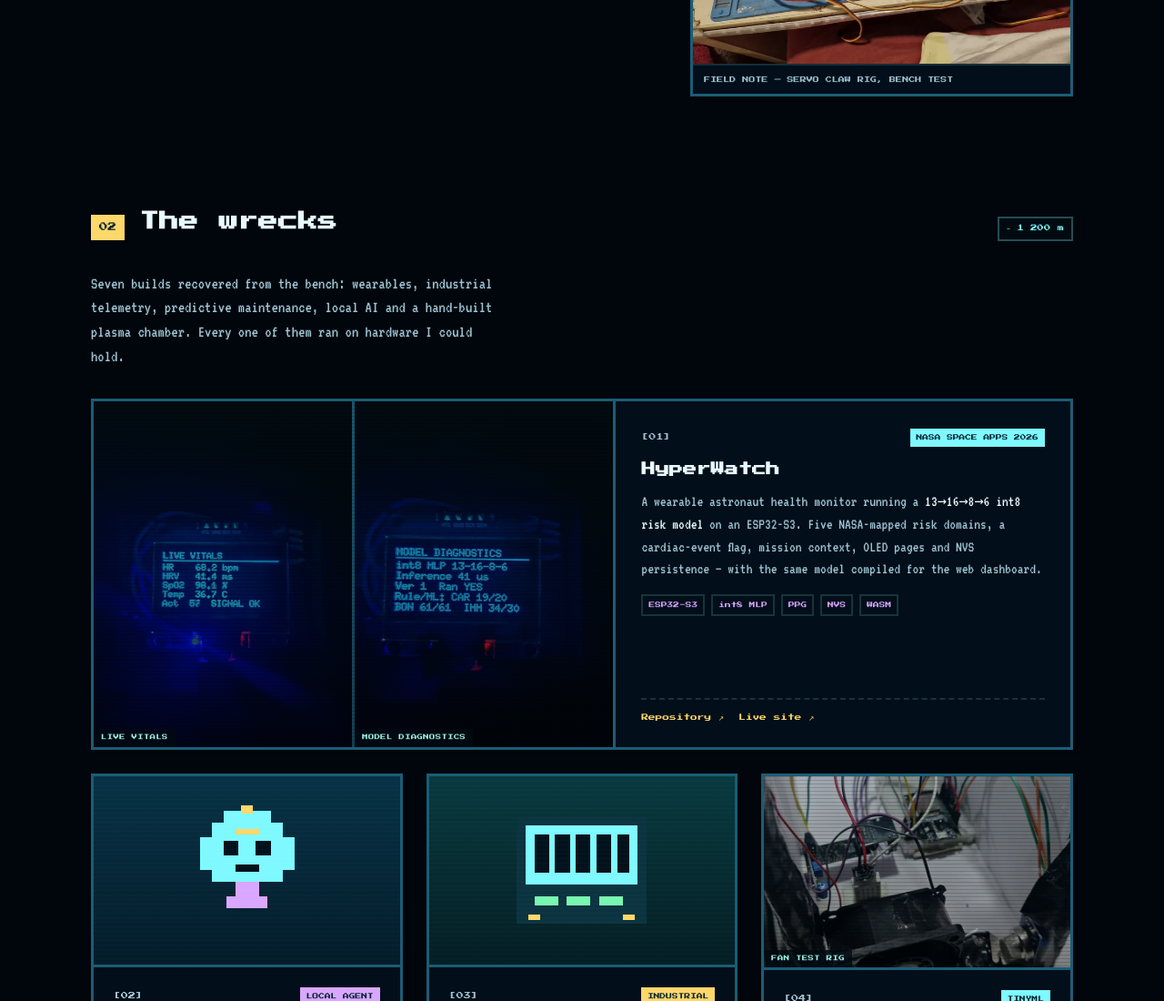
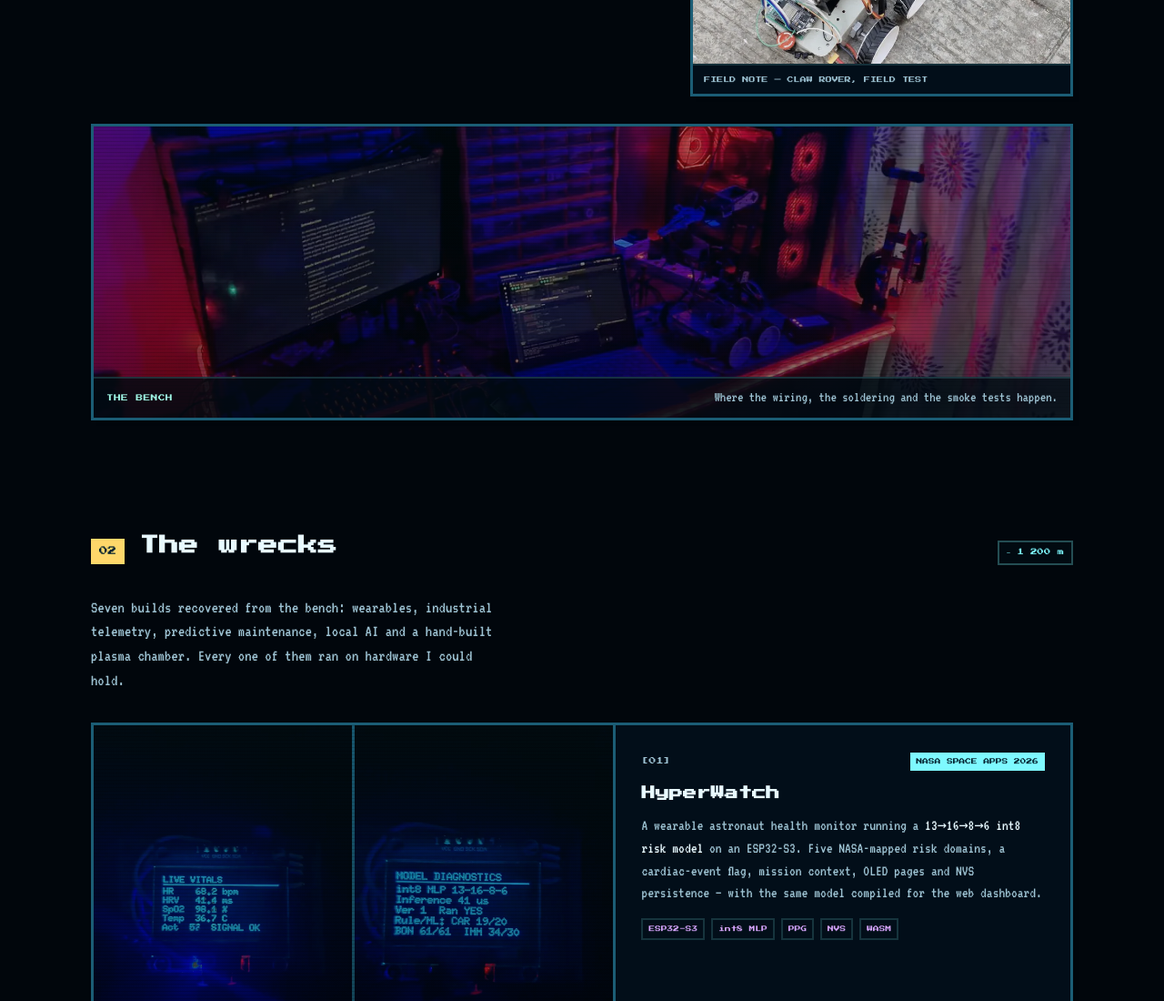
Before and after one commit to dhruvkotian/dhruvkotian.github.io, a plain HTML site: page index.html in a window 1280 px wide. Shown: the part 1700-2800 px from the top of the page at 91% size. Drawn offline with Linux system fonts and the light colour scheme; animation ran at ten frames a second.

Commit message:
feat: real photos for ParoClaw, EM2M and plasma cards
- ParoClaw, EM2M and Vacuum Plasma cards now use local photos
  instead of the SVG pixel plates; drop the plate CSS entirely.
- Swap the about figure from the bench claw to the claw rover,
  captioned as a field test.
- Add a wide workbench band under the about grid.
- Remove the now-unused bench-claw.webp.

```diff
--- a/index.html
+++ b/index.html
@@ -679,6 +679,58 @@
     border-top: 2px solid rgba(126, 249, 255, .14);
   }
 
+  .workbench {
+    position: relative;
+    margin: 30px 0 0;
+    border: 3px solid var(--edge);
+    background: var(--panel);
+    box-shadow: 6px 6px 0 var(--shadow);
+    overflow: hidden;
+  }
+
+  .workbench img {
+    display: block;
+    width: 100%;
+    height: clamp(180px, 26vw, 320px);
+    object-fit: cover;
+    filter: saturate(.82) contrast(1.06) brightness(.9);
+  }
+
+  .workbench::after {
+    content: "";
+    position: absolute;
+    inset: 0;
+    pointer-events: none;
+    background:
+      repeating-linear-gradient(to bottom, rgba(0, 0, 0, .14) 0 1px, transparent 1px 4px),
+      linear-gradient(180deg, rgba(6, 60, 84, .12), rgba(1, 10, 18, .45));
+  }
+
+  .workbench figcaption {
+    position: absolute;
+    z-index: 2;
+    left: 0;
+    right: 0;
+    bottom: 0;
+    display: flex;
+    flex-wrap: wrap;
+    gap: 6px 16px;
+    align-items: baseline;
+    justify-content: space-between;
+    padding: 10px 14px;
+    background: rgba(1, 10, 18, .8);
+    border-top: 2px solid rgba(126, 249, 255, .16);
+    font-size: 1rem;
+    color: var(--ink-dim);
+  }
+
+  .workbench figcaption span:first-child {
+    font-family: var(--font-pixel);
+    font-size: .48rem;
+    letter-spacing: .06em;
+    color: var(--foam);
+  }
+
   @media (max-width: 860px) {
     .about-grid { grid-template-columns: 1fr; }
   }
@@ -884,50 +936,6 @@
       object-fit: cover;
     }
     .card--feature .card-body { padding: 30px 28px 26px; }
-  }
-
-  /* pixel plates for projects without photos */
-  .plate {
-    position: relative;
-    display: grid;
-    place-items: center;
-    aspect-ratio: 16 / 10;
-    border-bottom: 3px solid var(--edge);
-    overflow: hidden;
-  }
-
-  .plate::before {
-    content: "";
-    position: absolute;
-    inset: 0;
-    opacity: .5;
-    background:
-      repeating-linear-gradient(to bottom, rgba(255, 255, 255, .04) 0 1px, transparent 1px 5px);
-  }
-
-  .plate svg { width: 58%; height: auto; max-height: 78%; }
-
-  .plate--claw { background: linear-gradient(180deg, #073246, #041c2a); }
-  .plate--meter { background: linear-gradient(180deg, #083a3f, #041e24); }
-  .plate--plasma { background: radial-gradient(circle at 50% 55%, #2a1140 0%, #0a1020 55%, #03080f 100%); }
-
-  .plate--plasma::after {
-    content: "";
-    position: absolute;
-    left: 50%;
-    top: 55%;
-    width: 46%;
-    height: 46%;
-    transform: translate(-50%, -50%);
-    background: radial-gradient(circle, rgba(255, 120, 220, .55), rgba(126, 249, 255, .22) 42%, transparent 70%);
-    filter: blur(6px);
-    animation: flicker 3.4s steps(3, end) infinite;
-  }
-
-  @keyframes flicker {
-    0%, 100% { opacity: .7; }
-    35% { opacity: 1; }
-    62% { opacity: .55; }
   }
 
   /* --- stack ------------------------------------------------------ */
@@ -1339,12 +1347,21 @@
           </aside>
 
           <figure class="aside-photo reveal">
-            <img src="img/bench-claw.webp" width="760" height="570" loading="lazy" decoding="async"
-                 alt="Servo-driven robotic claw on a bench beside an ESP32 dev board and wiring." />
-            <figcaption>FIELD NOTE &mdash; SERVO CLAW RIG, BENCH TEST</figcaption>
+            <img src="img/claw-rover.webp" width="760" height="570" loading="lazy" decoding="async"
+                 alt="Four-wheeled rover with a servo-driven claw arm on concrete during a field test." />
+            <figcaption>FIELD NOTE &mdash; CLAW ROVER, FIELD TEST</figcaption>
           </figure>
         </div>
       </div>
+
+      <figure class="workbench reveal">
+        <img src="img/workbench.webp" width="1200" height="514" loading="lazy" decoding="async"
+             alt="Night-time desk setup with two screens of code, a red-lit PC tower and rover builds on the bench." />
+        <figcaption>
+          <span>THE BENCH</span>
+          <span>Where the wiring, the soldering and the smoke tests happen.</span>
+        </figcaption>
+      </figure>
     </div>
   </section>
 
@@ -1402,28 +1419,10 @@
 
         <!-- ParoClaw -->
         <article class="card reveal">
-          <div class="plate plate--claw" aria-hidden="true">
-            <svg viewBox="0 0 120 96" shape-rendering="crispEdges">
-              <g fill="#7ef9ff">
-                <rect x="44" y="8" width="32" height="8"/>
-                <rect x="36" y="16" width="48" height="40"/>
-                <rect x="28" y="26" width="8" height="22"/>
-                <rect x="84" y="26" width="8" height="22"/>
-              </g>
-              <g fill="#02121c">
-                <rect x="44" y="28" width="10" height="10"/>
-                <rect x="66" y="28" width="10" height="10"/>
-                <rect x="52" y="44" width="16" height="5"/>
-              </g>
-              <g fill="#d9a7ff">
-                <rect x="52" y="56" width="16" height="10"/>
-                <rect x="46" y="66" width="28" height="8"/>
-              </g>
-              <g fill="#ffd76a">
-                <rect x="52" y="20" width="16" height="4"/>
-                <rect x="56" y="4" width="8" height="6"/>
-              </g>
-            </svg>
+          <div class="card-media">
+            <img src="img/paroclaw.webp" width="760" height="475" loading="lazy" decoding="async"
+                 alt="ParoClaw chat log where the agent captures a camera snapshot and describes the frame it sees." />
+            <figcaption>VISION TOOL, LAN</figcaption>
           </div>
           <div class="card-body">
             <div class="card-top">
@@ -1448,31 +1447,10 @@
 
         <!-- EM2M -->
         <article class="card reveal">
-          <div class="plate plate--meter" aria-hidden="true">
-            <svg viewBox="0 0 120 96" shape-rendering="crispEdges">
-              <g fill="#0b3340">
-                <rect x="16" y="12" width="88" height="72"/>
-              </g>
-              <g fill="#7ef9ff">
-                <rect x="22" y="18" width="76" height="40"/>
-              </g>
-              <g fill="#02121c">
-                <rect x="28" y="24" width="10" height="26"/>
-                <rect x="42" y="24" width="10" height="26"/>
-                <rect x="56" y="24" width="10" height="26"/>
-                <rect x="70" y="24" width="10" height="26"/>
-                <rect x="84" y="24" width="8" height="26"/>
-              </g>
-              <g fill="#79f7b0">
-                <rect x="28" y="66" width="16" height="6"/>
-                <rect x="50" y="66" width="16" height="6"/>
-                <rect x="72" y="66" width="16" height="6"/>
-              </g>
-              <g fill="#ffd76a">
-                <rect x="24" y="78" width="8" height="4"/>
-                <rect x="88" y="78" width="8" height="4"/>
-              </g>
-            </svg>
+          <div class="card-media">
+            <img src="img/em2m.webp" width="760" height="475" loading="lazy" decoding="async"
+                 alt="Selec EM2M energy meter wired to an ESP32 and RS485 module inside a panel enclosure." />
+            <figcaption>METER + NODE, PANEL</figcaption>
           </div>
           <div class="card-body">
             <div class="card-top">
@@ -1550,38 +1528,10 @@
 
         <!-- Vacuum plasma -->
         <article class="card reveal">
-          <div class="plate plate--plasma" aria-hidden="true">
-            <svg viewBox="0 0 120 96" shape-rendering="crispEdges">
-              <g fill="#0d2438">
-                <rect x="14" y="8" width="92" height="80"/>
-              </g>
-              <g fill="#1d5d7a">
-                <rect x="18" y="12" width="84" height="72"/>
-              </g>
-              <g fill="#061620">
-                <rect x="22" y="16" width="76" height="64"/>
-              </g>
-              <g fill="#d9a7ff">
-                <rect x="24" y="26" width="10" height="44"/>
-                <rect x="86" y="26" width="10" height="44"/>
-              </g>
-              <g fill="#ff7ad9">
-                <rect x="40" y="34" width="40" height="6"/>
-                <rect x="36" y="40" width="48" height="6"/>
-                <rect x="44" y="46" width="32" height="6"/>
-                <rect x="38" y="52" width="44" height="6"/>
-                <rect x="46" y="58" width="28" height="6"/>
-              </g>
-              <g fill="#7ef9ff">
-                <rect x="34" y="40" width="6" height="6"/>
-                <rect x="80" y="46" width="6" height="6"/>
-                <rect x="52" y="30" width="6" height="4"/>
-              </g>
-              <g fill="#ffd76a">
-                <rect x="56" y="4" width="8" height="6"/>
-                <rect x="56" y="86" width="8" height="6"/>
-              </g>
-            </svg>
+          <div class="card-media">
+            <img src="img/vacuum-plasma.webp" width="760" height="475" loading="lazy" decoding="async"
+                 alt="Glowing purple plasma discharge inside the hand-built low-pressure vacuum chamber." />
+            <figcaption>DISCHARGE, LOW PRESSURE</figcaption>
           </div>
           <div class="card-body">
             <div class="card-top">
```
Also changed, not shown: img/bench-claw.webp (deleted), img/claw-rover.webp (added), img/em2m.webp (added), img/paroclaw.webp (added), img/vacuum-plasma.webp (added), img/workbench.webp (added), 1 other file.
